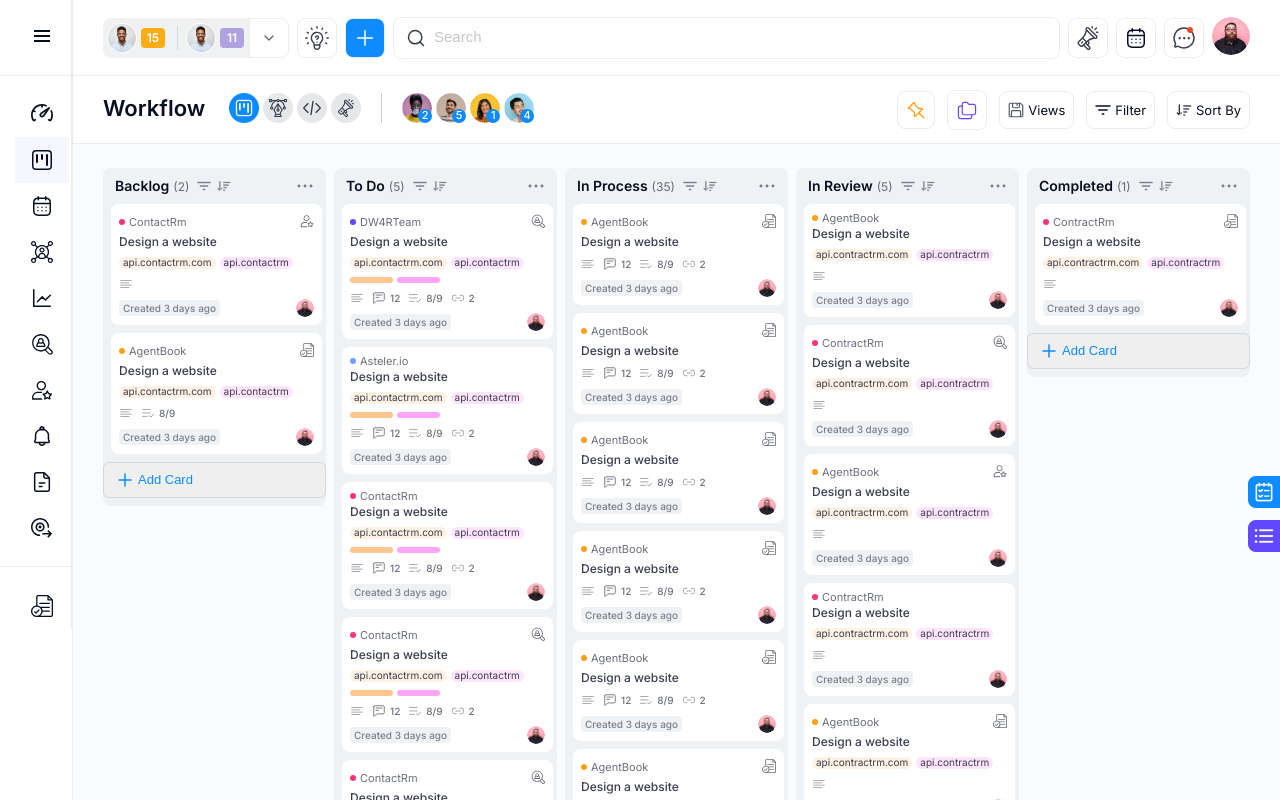
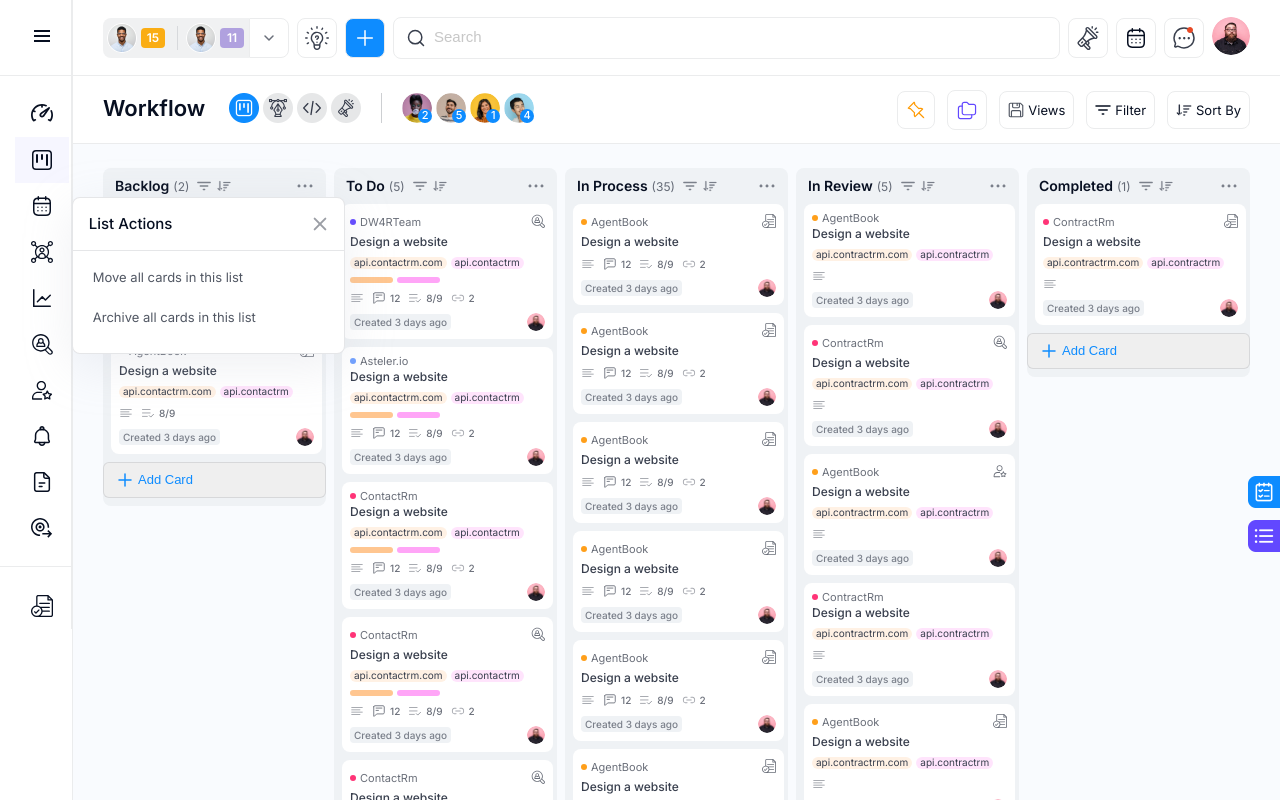
Before and after one commit to Umer-Aziz/zaancorp, a Next.js app: page / in a window 1280 px wide. Both pictures are taken after a click on the picture 305 px from the left and 186 px from the top of the page. Shown: the top 800 px of the page. Built offline with nearby package versions, Linux system fonts and the light colour scheme.

Commit message:
card list action added

```diff
--- a/components/workflow/Cardheader.js
+++ b/components/workflow/Cardheader.js
@@ -1,6 +1,12 @@
-import React from 'react'
+import React,{useState} from 'react'
 import style from "@/styles/workflow/cardheader.module.css"
 const Cardheader = ({title , counter }) => {
+
+          const [isActive, setIsActive] = useState(false);
+          const [selected, setSelected] = useState("");
+
+          const options = ["Move all cards in this list","Archive all cards in this list"];
+
   return (
     <>
        <div className={style.cardHeaderContainer}>
@@ -13,8 +19,26 @@ const Cardheader = ({title , counter }) => {
             <img className={style.Icon} src="/icons/sortby-gray.svg" alt="sort by icon" />
             </div>
             </div>
-            <img className={style.Icon} src="/icons/menu-dot.svg" alt="menu dot icon" />
+            <img onClick={e =>{setIsActive(true)}} className={style.Icon} src="/icons/menu-dot.svg" alt="menu dot icon" />
         </div>
+        {isActive && <div className={style.listActionMenu}>
+        <div className={style.listHead}>
+            <p>List Actions</p>
+            <img onClick={e => {setIsActive(false)}} className={style.closeIcon} src="/icons/close-gray.svg" alt="close icon" />
+        </div>
+        <div>
+            <ul className={style.listActionWrapper}>
+            {
+                options.map && options.map((option , index)=>{
+                    return(
+                        <li onClick={e => {setSelected(option) , setIsActive(false)}} key={index}
+                        className={`${style.listActionItem} ${selected == option && style.listItemActive }`}>{option}</li>
+                    )
+                })
+            }
+            </ul>
+        </div>
+    </div>}
         </div>
     </>
   )
--- a/components/workflow/MainContent.js
+++ b/components/workflow/MainContent.js
@@ -7,7 +7,9 @@ import InprocessCards from './InprocessCards'
 import InreviewCards from './InreviewCards'
 import CompletedCards from './CompletedCards'
 import Addcardbutton from './Addcardbutton'
+
 const MainContent = () => {
+
   return (
     <>
     <section className={style.mainContentContainer}>
@@ -39,7 +41,7 @@ const MainContent = () => {
             {/* IN PROCESS CARDS CONTAINER */}
             <div className={style.cardWrapper}>
 
-                <Cardheader title="In Process" counter="35"/>
+                <Cardheader title="In Process" counter="35" />
                 <div className={style.Workflowcard}>
                 <div className={style.workflowWrapper}>
                   <InprocessCards/>
--- a/styles/workflow/cardheader.module.css
+++ b/styles/workflow/cardheader.module.css
@@ -3,6 +3,7 @@
     background-color: var(--bg-gray-card);
     border-top-left-radius: 8px;
     border-top-right-radius: 8px;
+    position: relative;
 }
 .cardContainer{
     display: flex;
@@ -24,10 +25,79 @@
     font-size: 12px;
     margin: 0px 8px 0 4px;
 }
-.Icon{
-    cursor:pointer;
+.Icon:hover{
+    transform: scale(1.2);
+    cursor: pointer;
+    transition: all 0.2s ease-out;
 }
 .cardIcons{
     display: flex;
     column-gap: 6px;
 }
+
+/* list action menu dropdown  */
+
+.listActionMenu{
+    width: 273px;
+    height: 157px;
+    background-color: var(--white);
+    position: absolute;
+    left: -14%;
+    top:80%;
+    z-index: 1;
+    border-radius: 8px;
+    filter: drop-shadow(0px 12px 24px rgba(174, 178, 193, 0.2));
+    border: 1px solid rgba(7, 15, 33, 0.1);
+
+}
+.listHead{
+    display: flex;
+    justify-content: space-between;
+    align-items: center;
+    padding: 16px;
+    font-weight: 500;
+    font-size: 15px;
+    line-height: 20px;
+    border-bottom: 1px solid rgba(7, 15, 33, 0.1);
+}
+.closeIcon:hover{
+  transform: rotate(45deg);
+  transition: all 0.5s ease-in-out;
+  cursor: pointer;
+}
+.listActionWrapper{
+    margin-top: 8px;
+    display: grid;
+    gap: 4px;
+}
+.listActionItem{
+    font-weight: 400;
+    font-size: 13px;
+    line-height: 20px;
+    color: rgba(7, 15, 33, 0.7);
+    padding: 8px 20px;
+    cursor: pointer;
+}
+.listActionItem:hover{
+    background-color: var(--bg-dropdown-item);
+    transition: all 0.3s ease-out;
+}
+.listItemActive{
+    background-color: var(--bg-dropdown-item);
+}
+
+@media screen and (max-width:1200px) {
+    .listActionMenu{
+        left: -10%;
+    }
+}
+@media screen and (max-width:819px) {
+    .listActionMenu{
+        left: -14%;
+    }
+}
+@media screen and (max-width:540px) {
+    .listActionMenu{
+        left: 0%;
+    }
+}
```
